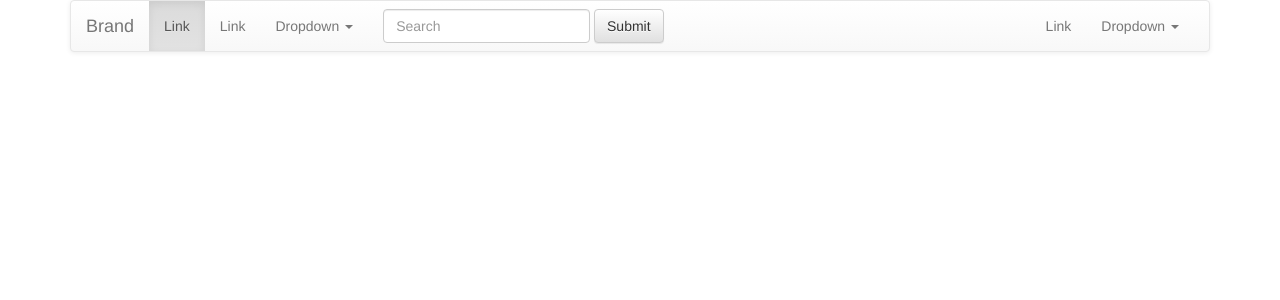
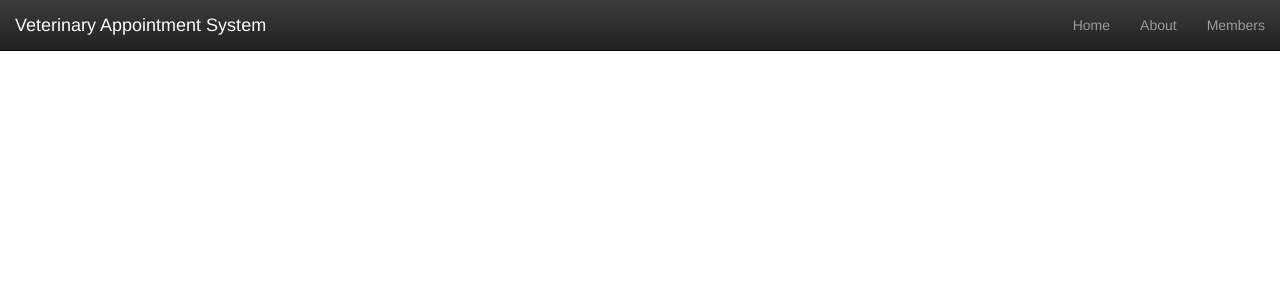
Before and after one commit to asabalon/cs260, a Django app: a page that uses appointments/templates/base.html in a window 1280 px wide. Shown: the top 300 px of the page. Run offline with Django 3.2, Linux system fonts and the light colour scheme; some libraries are stand-ins or nearby versions.

Commit message:
Changed NavBar

```diff
--- a/appointments/templates/base.html
+++ b/appointments/templates/base.html
@@ -9,8 +9,7 @@
     <title>{% block page_title %}{% endblock %}</title>
   </head>
   <body>
-    <div class="container">
-      <nav class="navbar navbar-default">
+    <nav class="navbar navbar-inverse navbar-static-top">
         <div class="container-fluid">
           <!-- Brand and toggle get grouped for better mobile display -->
           <div class="navbar-header">
@@ -20,49 +19,19 @@
               <span class="icon-bar"></span>
               <span class="icon-bar"></span>
             </button>
-            <a class="navbar-brand" href="#">Brand</a>
+            <a class="navbar-brand" href="#" style="font-size: large">Veterinary Appointment System</a>
           </div>
-
           <!-- Collect the nav links, forms, and other content for toggling -->
           <div class="collapse navbar-collapse" id="bs-example-navbar-collapse-1">
-            <ul class="nav navbar-nav">
-              <li class="active"><a href="#">Link <span class="sr-only">(current)</span></a></li>
-              <li><a href="#">Link</a></li>
-              <li class="dropdown">
-                <a href="#" class="dropdown-toggle" data-toggle="dropdown" role="button" aria-haspopup="true" aria-expanded="false">Dropdown <span class="caret"></span></a>
-                <ul class="dropdown-menu">
-                  <li><a href="#">Action</a></li>
-                  <li><a href="#">Another action</a></li>
-                  <li><a href="#">Something else here</a></li>
-                  <li role="separator" class="divider"></li>
-                  <li><a href="#">Separated link</a></li>
-                  <li role="separator" class="divider"></li>
-                  <li><a href="#">One more separated link</a></li>
-                </ul>
-              </li>
-            </ul>
-            <form class="navbar-form navbar-left" role="search">
-              <div class="form-group">
-                <input type="text" class="form-control" placeholder="Search">
-              </div>
-              <button type="submit" class="btn btn-default">Submit</button>
-            </form>
             <ul class="nav navbar-nav navbar-right">
-              <li><a href="#">Link</a></li>
-              <li class="dropdown">
-                <a href="#" class="dropdown-toggle" data-toggle="dropdown" role="button" aria-haspopup="true" aria-expanded="false">Dropdown <span class="caret"></span></a>
-                <ul class="dropdown-menu">
-                  <li><a href="#">Action</a></li>
-                  <li><a href="#">Another action</a></li>
-                  <li><a href="#">Something else here</a></li>
-                  <li role="separator" class="divider"></li>
-                  <li><a href="#">Separated link</a></li>
-                </ul>
-              </li>
+              <li><a href="#">Home</a></li>
+              <li><a href="#">About</a></li>
+              <li><a href="#">Members</a></li>
             </ul>
           </div><!-- /.navbar-collapse -->
         </div><!-- /.container-fluid -->
       </nav>
+    <div class="container">
       <div>
         {% block page_panel %}
         {% endblock %}
```
